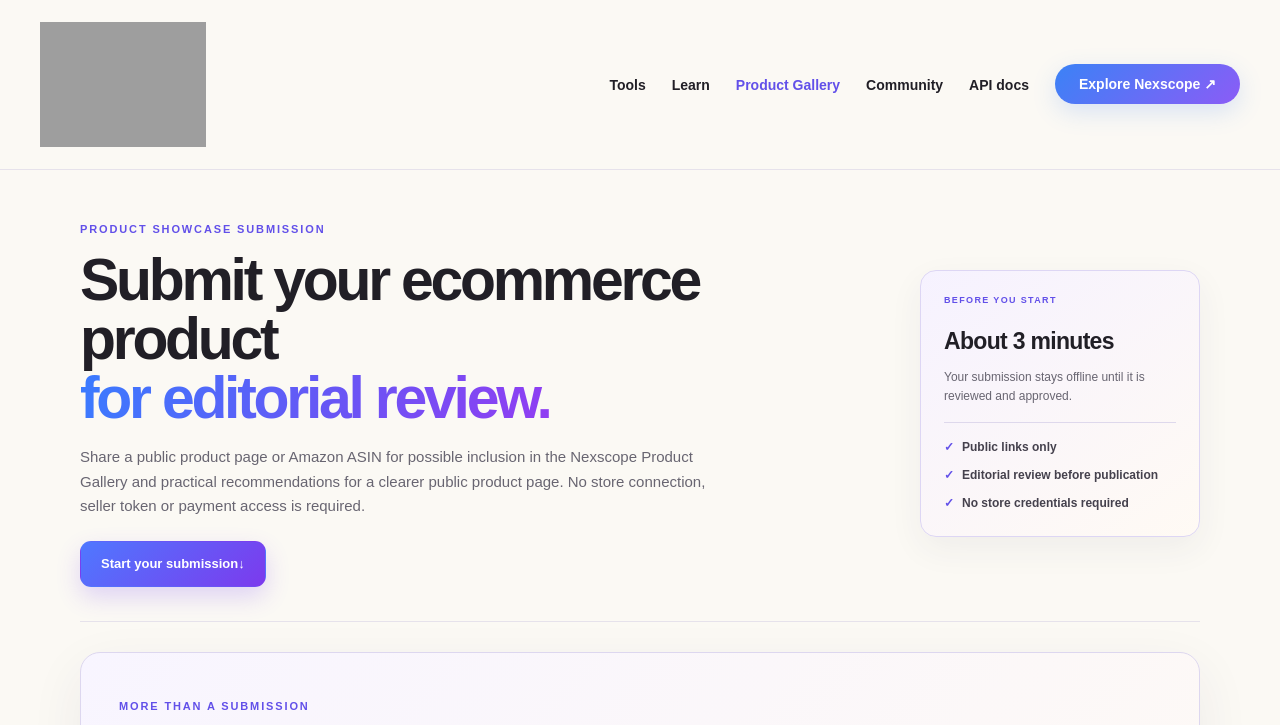
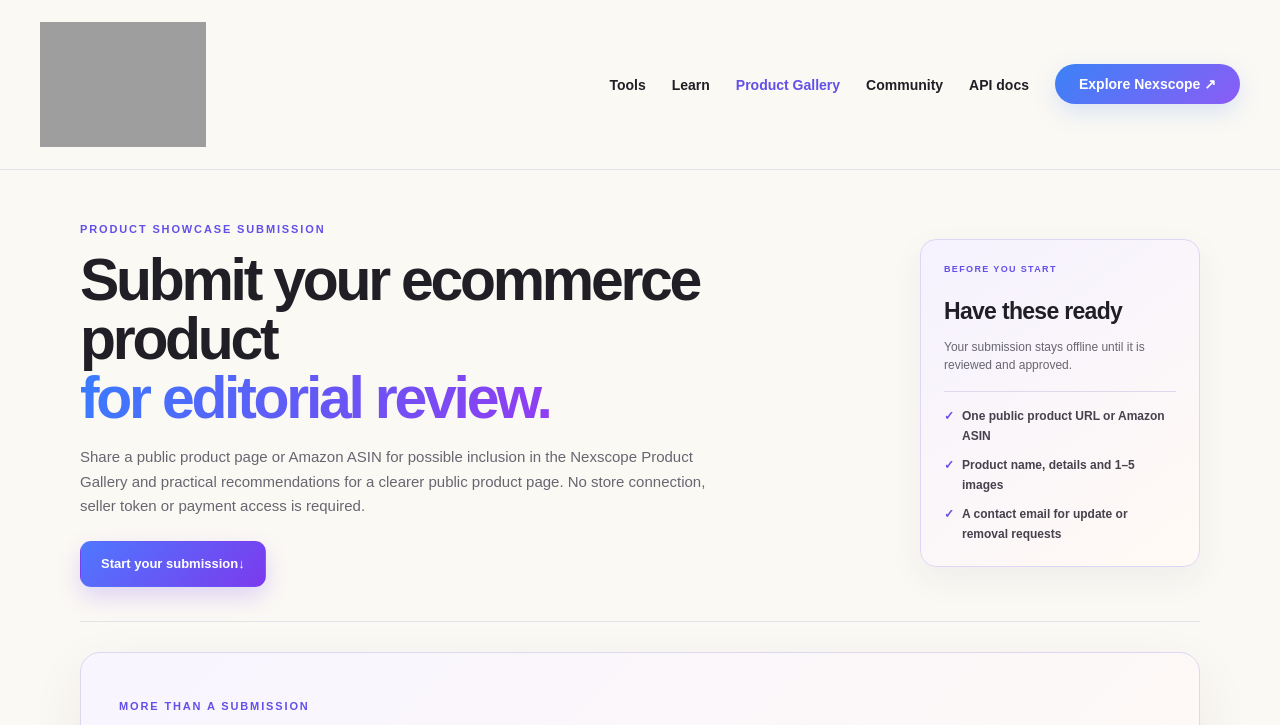
Before and after one commit to nexscope-ai/ecommerce-ai-tools, a Jekyll site: the page built from docs/product-showcase/submit/index.md, in a window 1280 px wide and 900 px high, cut to the strip 0-725 px from the top of the window. Built offline with Jekyll 4.4.1, drawn with Linux system fonts in a browser that asks for light colours; nearby versions of some CDN libraries.

Commit message:
List materials needed before Product Gallery submission

```diff
--- a/docs/product-showcase/submit/index.md
+++ b/docs/product-showcase/submit/index.md
@@ -25,12 +25,12 @@
     </div>
     <aside class="submission-promise" aria-label="Submission promises">
       <span class="submission-promise-label">BEFORE YOU START</span>
-      <strong>About 3 minutes</strong>
+      <strong>Have these ready</strong>
       <p>Your submission stays offline until it is reviewed and approved.</p>
       <ul>
-        <li>Public links only</li>
-        <li>Editorial review before publication</li>
-        <li>No store credentials required</li>
+        <li>One public product URL or Amazon ASIN</li>
+        <li>Product name, details and 1–5 images</li>
+        <li>A contact email for update or removal requests</li>
       </ul>
     </aside>
   </header>
```
